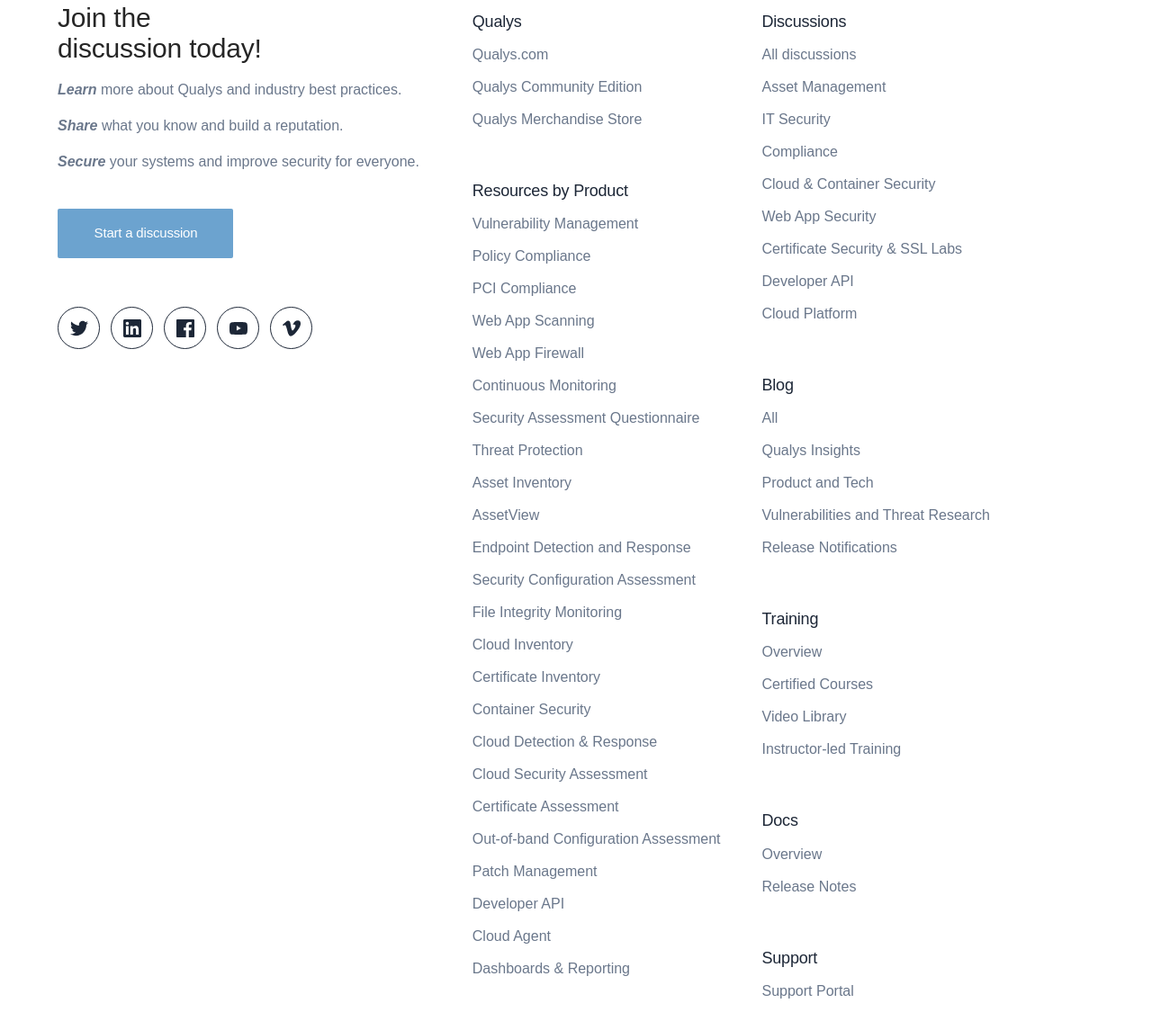
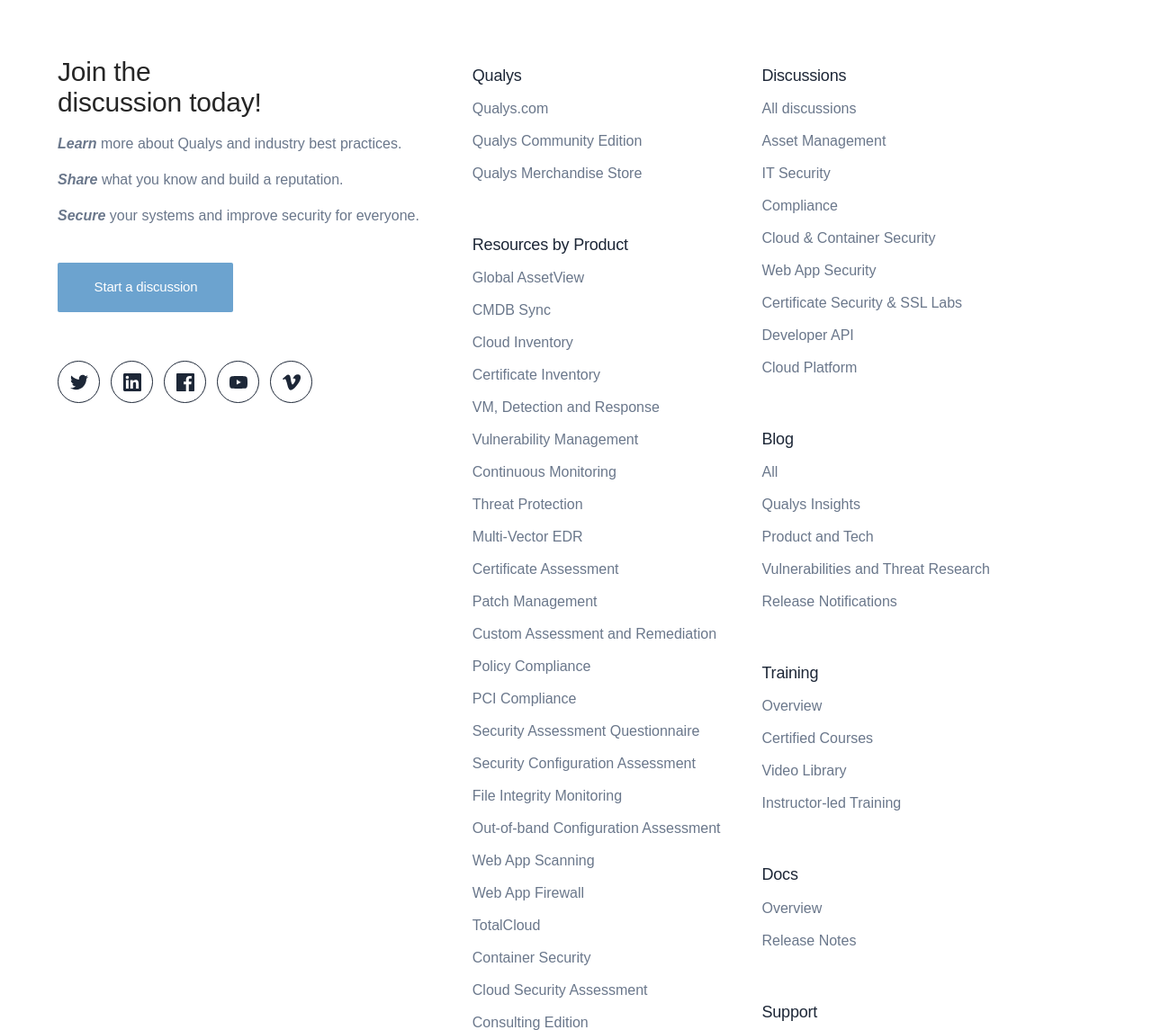
Before and after one commit to Qualys/community.qualys.com, a plain HTML site: page index.html in a window 1280 px wide. Shown: the part 1655-2800 px from the top of the page at 90% size. Drawn offline with nearby package versions, Linux system fonts and the light colour scheme; a script that the page names is missing; a web font is replaced by a local one.

Commit message:
Added new links and updated the existing ones in body and footer

```diff
--- a/index.html
+++ b/index.html
@@ -329,6 +329,14 @@
 										<span class="q-featured-topic">Patch Management</span>
 									</a>
 								</li>
+								<li>
+									<a href="https://success.qualys.com/support/s/global-search/%40uri#t=All&sort=relevancy&f:@cloudapps=[Custom%20Assessment%20and%20Remediation]">
+										<span class="q-apps-topic_icon"><img
+												src="https://ik.imagekit.io/qualys/image/app-icons/solid/car.svg"
+												class="q-all-topic_icon" /></span>
+										<span class="q-featured-topic">Custom Assessment and Remediation</span>
+									</a>
+								</li>
 							</ul>
 						</div>
 						<div class="q-topic-nav_solutions" data-index=2>
@@ -351,7 +359,7 @@
 									</a>
 								</li>
 								<li>
-									<a href="https://success.qualys.com/support/s/global-search/%40uri#t=All&sort=relevancy&f:@cloudapps=[PCI%20(Payment%20Card%20Industry)%20Compliance]">
+									<a href="https://success.qualys.com/support/s/global-search/%40uri#t=All&sort=relevancy&f:@cloudapps=[PCI%20(Payment%20Card%20Industry)%20Compliance,PCI%20Compliance]">
 										<span class="q-apps-topic_icon"><img
 												src="https://ik.imagekit.io/qualys/image/app-icons/solid/pci.svg"
 												class="q-all-topic_icon" /></span>
@@ -433,6 +441,14 @@
 							</div>
 							<ul>
 								<li>
+									<a href="https://success.qualys.com/support/s/global-search/%40uri#t=All&sort=relevancy&f:@cloudapps=[TotalCloud]">
+										<span class="q-apps-topic_icon"><img
+												src="https://ik.imagekit.io/qualys/image/app-icons/solid/tc.svg"
+												class="q-all-topic_icon" /></span>
+										<span class="q-featured-topic">TotalCloud</span>
+									</a>
+								</li>
+								<li>
 									<a href="https://success.qualys.com/support/s/global-search/%40uri#t=All&sort=relevancy&f:@cloudapps=[Container%20Security]">
 										<span class="q-apps-topic_icon"><img
 												src="https://ik.imagekit.io/qualys/image/app-icons/solid/cs.svg"
@@ -467,6 +483,30 @@
 												src="https://ik.imagekit.io/qualys/image/app-icons/solid/consultant.svg"
 												class="q-all-topic_icon" /></span>
 										<span class="q-featured-topic">Consulting Edition</span>
+									</a>
+								</li>
+								<li>
+									<a href="https://success.qualys.com/support/s/global-search/%40uri#t=All&sort=relevancy&f:@cloudapps=[Network%20Passive%20Sensor]">
+										<span class="q-apps-topic_icon"><img
+												src="https://ik.imagekit.io/qualys/image/app-icons/solid/consultant.svg"
+												class="q-all-topic_icon" /></span>
+										<span class="q-featured-topic">Network Passive Sensor</span>
+									</a>
+								</li>
+								<li>
+									<a href="https://success.qualys.com/support/s/global-search/%40uri#t=All&sort=relevancy&f:@cloudapps=[Qualys%20Flow]">
+										<span class="q-apps-topic_icon"><img
+												src="https://ik.imagekit.io/qualys/image/app-icons/solid/consultant.svg"
+												class="q-all-topic_icon" /></span>
+										<span class="q-featured-topic">Qualys Flow</span>
+									</a>
+								</li>
+								<li>
+									<a href="https://success.qualys.com/support/s/global-search/%40uri#t=All&sort=relevancy&f:@cloudapps=[Industrial%20Control%20Security]">
+										<span class="q-apps-topic_icon"><img
+												src="https://ik.imagekit.io/qualys/image/app-icons/solid/consultant.svg"
+												class="q-all-topic_icon" /></span>
+										<span class="q-featured-topic">Industrial Control Security</span>
 									</a>
 								</li>
 								<li>
@@ -675,9 +715,65 @@
 						</h3>
 						<ul class="q-footer__list">
 							<li class="q-footer__list-item">
+								<a href="https://success.qualys.com/support/s/global-search/%40uri#t=All&sort=relevancy&f:@cloudapps=[Asset%20View%20(Legacy)]" class="q-footer__link"
+									title="Qualys Global AssetView Community">
+									Global AssetView</a>
+							</li>
+							<li class="q-footer__list-item">
+								<a href="https://success.qualys.com/support/s/global-search/%40uri#t=All&sort=relevancy&f:@cloudapps=[CMDB%20Sync]" class="q-footer__link"
+									title="Qualys Global AssetView Community">
+									CMDB Sync</a>
+							</li>
+							<li class="q-footer__list-item">
+								<a href="https://success.qualys.com/support/s/global-search/%40uri#t=All&sort=relevancy&f:@cloudapps=[Cloud%20Inventory]" class="q-footer__link"
+									title="Qualys Cloud Inventory Community">
+									Cloud Inventory</a>
+							</li>
+							<li class="q-footer__list-item">
+								<a href="https://success.qualys.com/support/s/global-search/%40uri#t=All&sort=relevancy&f:@cloudapps=[Certificate%20Inventory]" class="q-footer__link"
+									title="Qualys Certificate Inventory Community">
+									Certificate Inventory</a>
+							</li>
+							<li class="q-footer__list-item">
+								<a href="https://success.qualys.com/support/s/global-search/%40uri#t=All&sort=relevancy&f:@cloudapps=[VM%2FVMDR]" class="q-footer__link"
+									title="Qualys VM, Detection and Response Community">
+									VM, Detection and Response</a>
+							</li>
+							<li class="q-footer__list-item">
 								<a href="https://success.qualys.com/support/s/global-search/%40uri#t=All&sort=relevancy&f:@cloudapps=[VM%2FVMDR]" class="q-footer__link"
 									title="Qualys Vulnerability Management Community">
 									Vulnerability Management</a>
+							</li>
+							<li class="q-footer__list-item">
+								<a href="https://success.qualys.com/support/s/global-search/%40uri#t=All&sort=relevancy&f:@cloudapps=[Continuous%20Monitoring]" class="q-footer__link"
+									title="Qualys Continuous Monitoring Community">
+									Continuous Monitoring</a>
+							</li>
+							<li class="q-footer__list-item">
+								<a href="https://success.qualys.com/support/s/global-search/%40uri#t=All&sort=relevancy&f:@cloudapps=[Threat%20Protection]" class="q-footer__link"
+									title="Qualys Threat Protection Community">
+									Threat Protection</a>
+							</li>
+							<li class="q-footer__list-item">
+								<a href="https://success.qualys.com/support/s/global-search/%40uri#t=All&sort=relevancy&f:@cloudapps=[Multi-Vector%20EDR]" class="q-footer__link"
+								title="Qualys Multi-Vector EDR Community">
+									Multi-Vector EDR
+								</a>
+							</li>
+							<li class="q-footer__list-item">
+								<a href="https://success.qualys.com/support/s/global-search/%40uri#t=All&sort=relevancy&f:@cloudapps=[Certificate%20Assessment]" class="q-footer__link"
+									title="Qualys Certificate Assessment Community">
+									Certificate Assessment</a>
+							</li>
+							<li class="q-footer__list-item">
+								<a href="https://success.qualys.com/support/s/global-search/%40uri#t=All&sort=relevancy&f:@cloudapps=[Patch%20Management]" class="q-footer__link"
+									title="Qualys Patch Management Community">
+									Patch Management</a>
+							</li>
+							<li class="q-footer__list-item">
+								<a href="https://success.qualys.com/support/s/global-search/%40uri#t=All&sort=relevancy&f:@cloudapps=[Custom%20Assessment%20and%20Remediation]" class="q-footer__link"
+									title="Qualys Custom Assessment and Remediation Community">
+									Custom Assessment and Remediation</a>
 							</li>
 							<li class="q-footer__list-item">
 								<a href="https://success.qualys.com/support/s/global-search/%40uri#t=All&sort=relevancy&f:@cloudapps=[Policy%20Compliance]" class="q-footer__link"
@@ -685,9 +781,30 @@
 									Policy Compliance</a>
 							</li>
 							<li class="q-footer__list-item">
-								<a href="https://success.qualys.com/support/s/global-search/%40uri#t=All&sort=relevancy&f:@cloudapps=[PCI%20(Payment%20Card%20Industry)%20Compliance]" class="q-footer__link"
+								<a href="https://success.qualys.com/support/s/global-search/%40uri#t=All&sort=relevancy&f:@cloudapps=[PCI%20(Payment%20Card%20Industry)%20Compliance,PCI%20Compliance]" class="q-footer__link"
 									title="Qualys PCI Compliance Community">
 									PCI Compliance</a>
+							</li>
+							<li class="q-footer__list-item">
+								<a href="https://success.qualys.com/support/s/global-search/%40uri#t=All&sort=relevancy&f:@cloudapps=[Security%20Assessment%20Questionnaire]"
+									class="q-footer__link" title="Qualys Security Assessment Questionnaire Community">
+									Security Assessment Questionnaire</a>
+							</li>
+							<li class="q-footer__list-item">
+								<a href="https://success.qualys.com/support/s/global-search/%40uri#t=All&sort=relevancy&f:@cloudapps=[Security%20Configuration%20Assessment]"
+									class="q-footer__link" title="Qualys Security Configuration Assessment Community">
+									Security Configuration Assessment</a>
+							</li>
+							<li class="q-footer__list-item">
+								<a href="https://success.qualys.com/support/s/global-search/%40uri#t=All&sort=relevancy&f:@cloudapps=[File%20Integrity%20Monitoring]" class="q-footer__link"
+									title="Qualys File Integrity Monitoring Community">
+									File Integrity Monitoring</a>
+							</li>
+							<li class="q-footer__list-item">
+								<a href="https://success.qualys.com/support/s/global-search/%40uri#t=All&sort=relevancy&f:@cloudapps=[Out-of-band%20Configuration%20Assessment]"
+									class="q-footer__link"
+									title="Qualys Out-of-band Configuration Assessment Community">
+									Out-of-band Configuration Assessment</a>
 							</li>
 							<li class="q-footer__list-item">
 								<a href="https://success.qualys.com/support/s/global-search/%40uri#t=All&sort=relevancy&f:@cloudapps=[Web%20Application%20Scanning]" class="q-footer__link"
@@ -700,54 +817,9 @@
 									Web App Firewall</a>
 							</li>
 							<li class="q-footer__list-item">
-								<a href="https://success.qualys.com/support/s/global-search/%40uri#t=All&sort=relevancy&f:@cloudapps=[Continuous%20Monitoring]" class="q-footer__link"
-									title="Qualys Continuous Monitoring Community">
-									Continuous Monitoring</a>
-							</li>
-							<li class="q-footer__list-item">
-								<a href="https://success.qualys.com/support/s/global-search/%40uri#t=All&sort=relevancy&f:@cloudapps=[Security%20Assessment%20Questionnaire]"
-									class="q-footer__link" title="Qualys Security Assessment Questionnaire Community">
-									Security Assessment Questionnaire</a>
-							</li>
-							<li class="q-footer__list-item">
-								<a href="https://success.qualys.com/support/s/global-search/%40uri#t=All&sort=relevancy&f:@cloudapps=[Threat%20Protection]" class="q-footer__link"
-									title="Qualys Threat Protection Community">
-									Threat Protection</a>
-							</li>
-							<li class="q-footer__list-item">
-								<a href="#" class="q-footer__link"
-									title="Qualys Asset Inventory Community">
-									Asset Inventory</a>
-							</li>
-							<li class="q-footer__list-item">
-								<a href="https://success.qualys.com/support/s/global-search/%40uri#t=All&sort=relevancy&f:@cloudapps=[Asset%20View%20(Legacy)]" class="q-footer__link"
-									title="Qualys AssetView Community">
-									AssetView</a>
-							</li>
-							<li class="q-footer__list-item">
-								<a href="#"
-									class="q-footer__link" title="Qualys Endpoint Detection and Response Community">
-									Endpoint Detection and Response</a>
-							</li>
-							<li class="q-footer__list-item">
-								<a href="https://success.qualys.com/support/s/global-search/%40uri#t=All&sort=relevancy&f:@cloudapps=[Security%20Configuration%20Assessment]"
-									class="q-footer__link" title="Qualys Security Configuration Assessment Community">
-									Security Configuration Assessment</a>
-							</li>
-							<li class="q-footer__list-item">
-								<a href="https://success.qualys.com/support/s/global-search/%40uri#t=All&sort=relevancy&f:@cloudapps=[File%20Integrity%20Monitoring]" class="q-footer__link"
-									title="Qualys File Integrity Monitoring Community">
-									File Integrity Monitoring</a>
-							</li>
-							<li class="q-footer__list-item">
-								<a href="https://success.qualys.com/support/s/global-search/%40uri#t=All&sort=relevancy&f:@cloudapps=[Cloud%20Inventory]" class="q-footer__link"
-									title="Qualys Cloud Inventory Community">
-									Cloud Inventory</a>
-							</li>
-							<li class="q-footer__list-item">
-								<a href="https://success.qualys.com/support/s/global-search/%40uri#t=All&sort=relevancy&f:@cloudapps=[Certificate%20Inventory]" class="q-footer__link"
-									title="Qualys Certificate Inventory Community">
-									Certificate Inventory</a>
+								<a href="https://success.qualys.com/support/s/global-search/%40uri#t=All&sort=relevancy&f:@cloudapps=[TotalCloud]" class="q-footer__link"
+									title="Qualys TotalCloud Community">
+									TotalCloud</a>
 							</li>
 							<li class="q-footer__list-item">
 								<a href="https://success.qualys.com/support/s/global-search/%40uri#t=All&sort=relevancy&f:@cloudapps=[Container%20Security]" class="q-footer__link"
@@ -755,30 +827,29 @@
 									Container Security</a>
 							</li>
 							<li class="q-footer__list-item">
-								<a href="#" class="q-footer__link"
-									title="Qualys Cloud Detection & Response">
-									Cloud Detection &amp; Response</a>
-							</li>
-							<li class="q-footer__list-item">
 								<a href="https://success.qualys.com/support/s/global-search/%40uri#t=All&sort=relevancy&f:@cloudapps=[Cloud%20Security%20Assessment]" class="q-footer__link"
 									title="Qualys Cloud Security Assessment Community">
 									Cloud Security Assessment</a>
 							</li>
 							<li class="q-footer__list-item">
-								<a href="https://success.qualys.com/support/s/global-search/%40uri#t=All&sort=relevancy&f:@cloudapps=[Certificate%20Assessment]" class="q-footer__link"
-									title="Qualys Certificate Assessment Community">
-									Certificate Assessment</a>
+								<a  href="https://success.qualys.com/support/s/global-search/%40uri#q=consulting&t=All&sort=relevancy" class="q-footer__link"
+									title="Qualys Consulting Edition Community">
+									Consulting Edition</a>
 							</li>
 							<li class="q-footer__list-item">
-								<a href="https://success.qualys.com/support/s/global-search/%40uri#t=All&sort=relevancy&f:@cloudapps=[Out-of-band%20Configuration%20Assessment]"
-									class="q-footer__link"
-									title="Qualys Out-of-band Configuration Assessment Community">
-									Out-of-band Configuration Assessment</a>
+								<a href="https://success.qualys.com/support/s/global-search/%40uri#t=All&sort=relevancy&f:@cloudapps=[Network%20Passive%20Sensor]" class="q-footer__link"
+									title="Qualys Network Passive Sensor Community">
+									Network Passive Sensor</a>
 							</li>
 							<li class="q-footer__list-item">
-								<a href="https://success.qualys.com/support/s/global-search/%40uri#t=All&sort=relevancy&f:@cloudapps=[Patch%20Management]" class="q-footer__link"
-									title="Qualys Patch Management Community">
-									Patch Management</a>
+								<a href="https://success.qualys.com/support/s/global-search/%40uri#t=All&sort=relevancy&f:@cloudapps=[Qualys%20Flow]" class="q-footer__link"
+									title="Qualys Qualys FlowI Community">
+									Qualys Flow</a>
+							</li>
+							<li class="q-footer__list-item">
+								<a href="https://success.qualys.com/support/s/global-search/%40uri#t=All&sort=relevancy&f:@cloudapps=[Industrial%20Control%20Security]" class="q-footer__link"
+									title="Qualys Industrial Control Security Community">
+									Industrial Control Security</a>
 							</li>
 							<li class="q-footer__list-item">
 								<a href="https://success.qualys.com/support/s/global-search/%40uri#t=All&sort=relevancy&f:@cloudapps=[Developer%20API]" class="q-footer__link"
@@ -792,8 +863,8 @@
 							</li>
 							<li class="q-footer__list-item">
 								<a href="https://success.qualys.com/support/s/global-search/%40uri#t=All&sort=relevancy&f:@cloudapps=[Unified%20Dashboard]" class="q-footer__link"
-									title="Qualys Dashboards &amp; Reporting Community">
-									Dashboards &amp; Reporting</a>
+									title="Qualys Unified Dashboard Community">
+									Unified Dashboard</a>
 							</li>
 						</ul>
 					</div>
```
